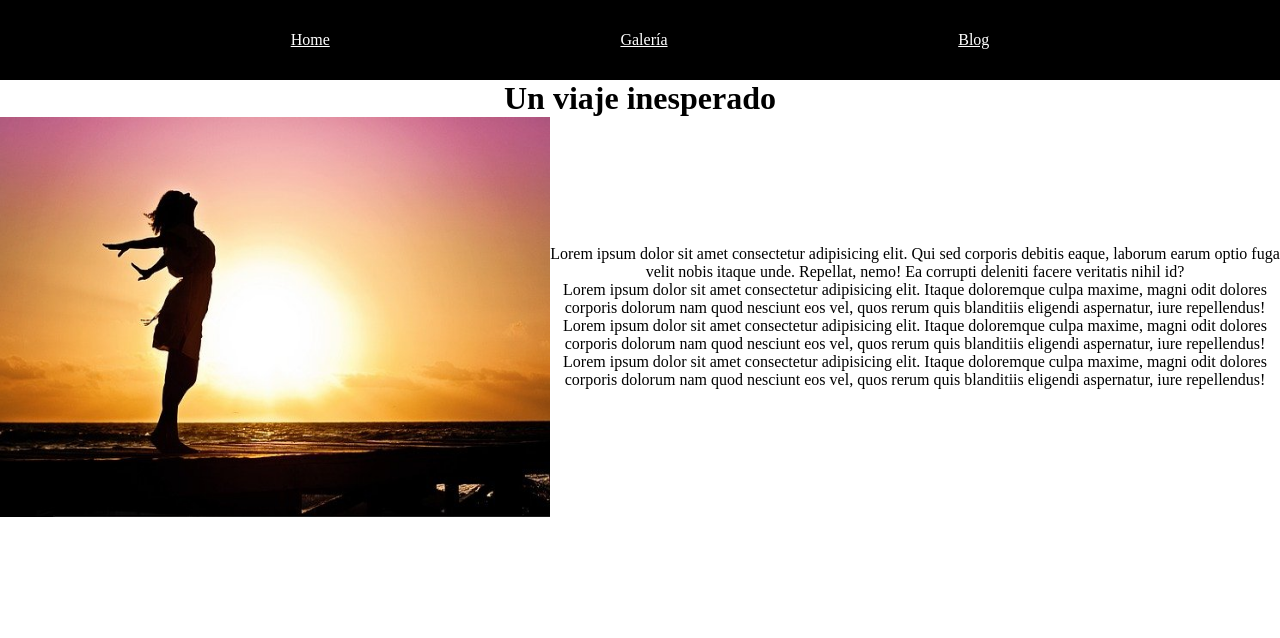
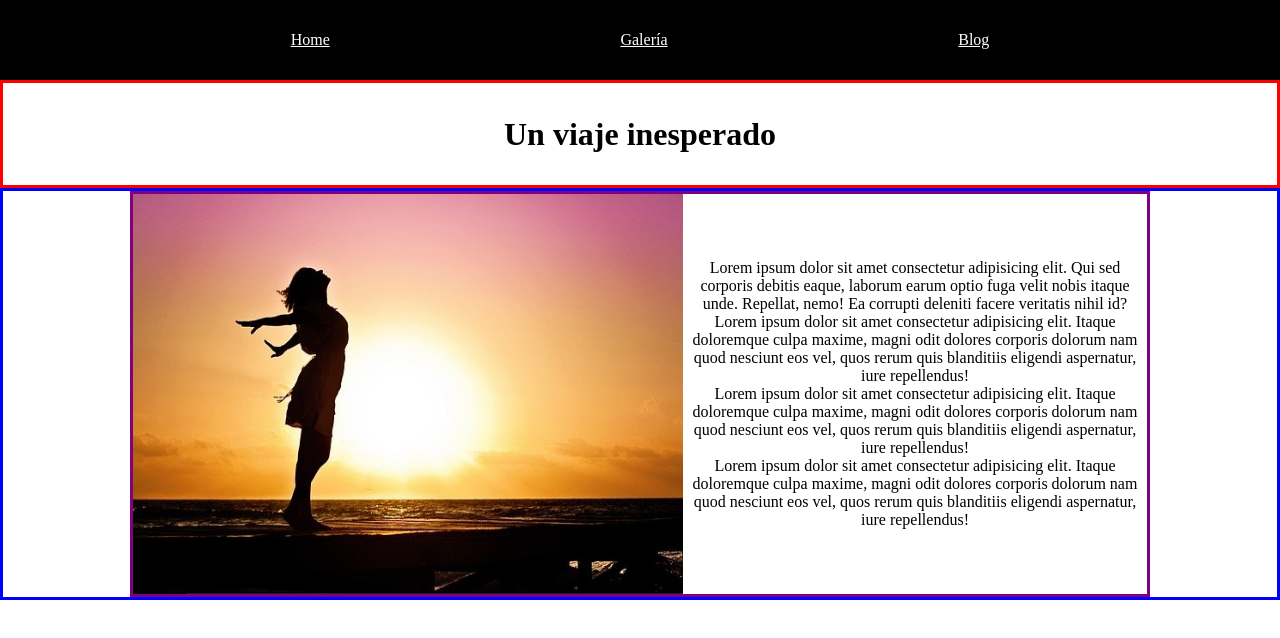
Before and after one commit to Teresadma/Maquetacion, a plain HTML site: page Maquetacion_Basica/blog_reto4.html in a window 1280 px wide. Drawn offline with Linux system fonts and the light colour scheme.

Commit message:
Modificaciones

```diff
--- a/Maquetacion_Basica/blog_reto4.css
+++ b/Maquetacion_Basica/blog_reto4.css
@@ -7,6 +7,9 @@ body
 main{
     width: 100vw;
     height: 100vh;
+
+    display:flex;
+    flex-direction: column;
 
 }
 .encabezado{
@@ -24,21 +27,39 @@ main{
 .encabezado a{
     color: white;
 }
+.blog{
+    height: 90%;
+
+}
 h1{
+    border: 3px solid red;
+    height: 15%;
     text-align: center;
+    display:flex;
+    flex-direction: column;
+    justify-content: center;
 }
 .trama{
+    border:3px solid blue;
+    width: 100%;
+
     display:flex;
     flex-direction: row;
     justify-content: center;
-    justify-content: space-between;
-    /* align-items: center; */
+    justify-content: center;
+    align-items: center;
+}
+.trama_hijo{
+    width:80%;
+    border:3px solid purple;
+
+    display:flex;
+    flex-direction: row;
 }
 .texto{
-
     display:flex;
     flex-direction: column;
     text-align: center;
     justify-content: center;
-    align-items: center;
+
   }
--- a/Maquetacion_Basica/blog_reto4.html
+++ b/Maquetacion_Basica/blog_reto4.html
@@ -14,11 +14,12 @@
             <a href="./fotos_reto4.html">Galería</a>
             <a href="./blog_reto4.html">Blog</a>
         </header>
-        <div>
+        <div class ="blog">
             <h1>
                 Un viaje inesperado
             </h1>
             <div class="trama">
+                <div class="trama_hijo">
                     <img src="fotos/imagen10.jpg" class="imagen" width="550" height="400"/>
                     <div class="texto">
                         <p>
@@ -35,6 +36,8 @@
                             Lorem ipsum dolor sit amet consectetur adipisicing elit. Itaque doloremque culpa maxime, magni odit dolores corporis dolorum nam quod nesciunt eos vel, quos rerum quis blanditiis eligendi aspernatur, iure repellendus!
                         </p>
                     </div>
+
+                </div>
             </div>
         </div>
     </main>
--- a/Maquetacion_Basica/home_reto4.css
+++ b/Maquetacion_Basica/home_reto4.css
@@ -7,13 +7,16 @@ body
 main{
     width: 100vw;
     height: 100vh;
+    display: flex;
+    flex-direction: column;
+    justify-content: center;
 
 }
 .encabezado{
     width: 100%;
     height: 10%;
+    background-color: #000000;
 
-    background-color: #000000;
     display: flex;
     flex-direction: row;
     justify-content: flex-start;
@@ -26,8 +29,7 @@ main{
 }
 
 .Body{
-
-    border:3px solid blue;
+    height: 90%;
     display: flex;
     flex-direction: row;
     justify-content: center;
@@ -39,8 +41,8 @@ main{
 
 }
 .Texto{
-    width:55%;
-    height: 100%;
+    width:45%;
+    height: 60%;
     display: flex;
     flex-direction: column;
 
```
Also changed, not shown: Maquetacion_Basica/fotos_reto4.css (+6 -3 lines), Maquetacion_Basica/fotos_reto4.html (+6 -6 lines), Maquetacion_Basica/home_reto4.html (+2 -2 lines). Lines whose indentation alone changed are shown as unchanged.
